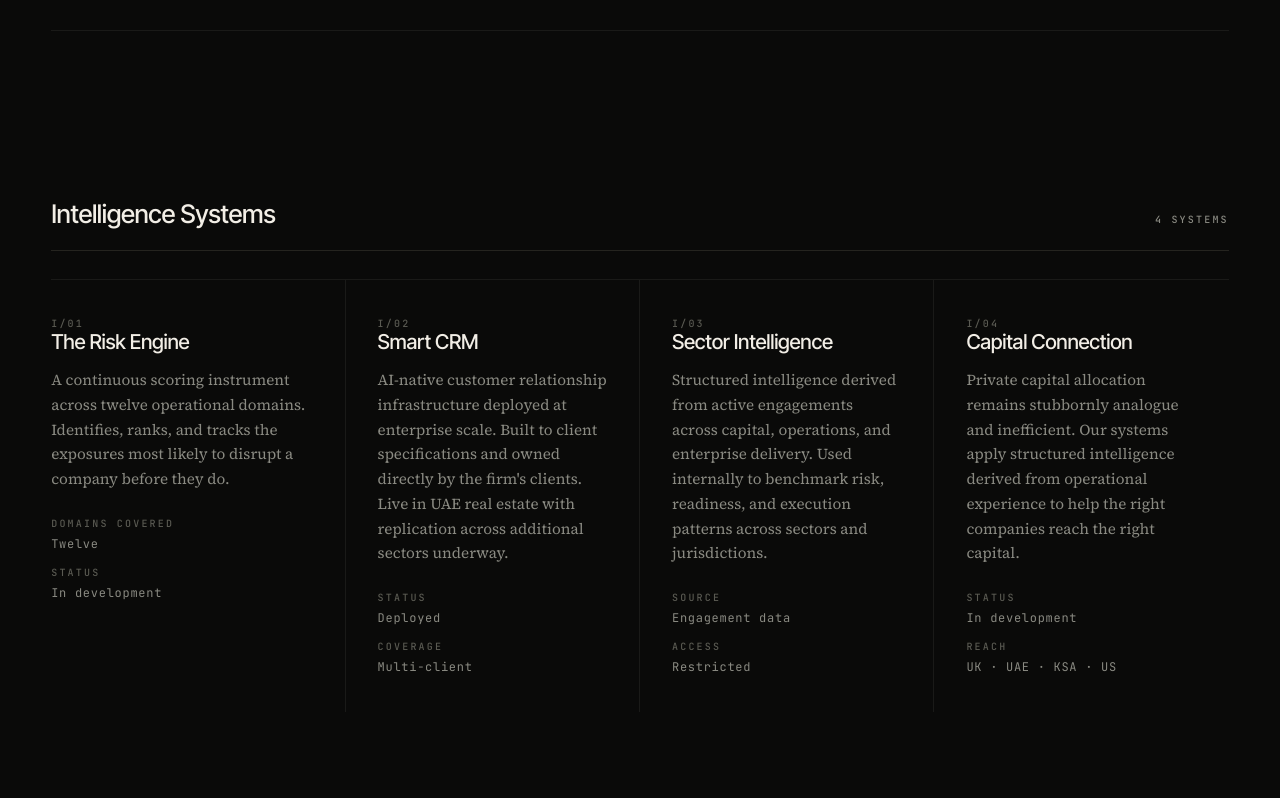
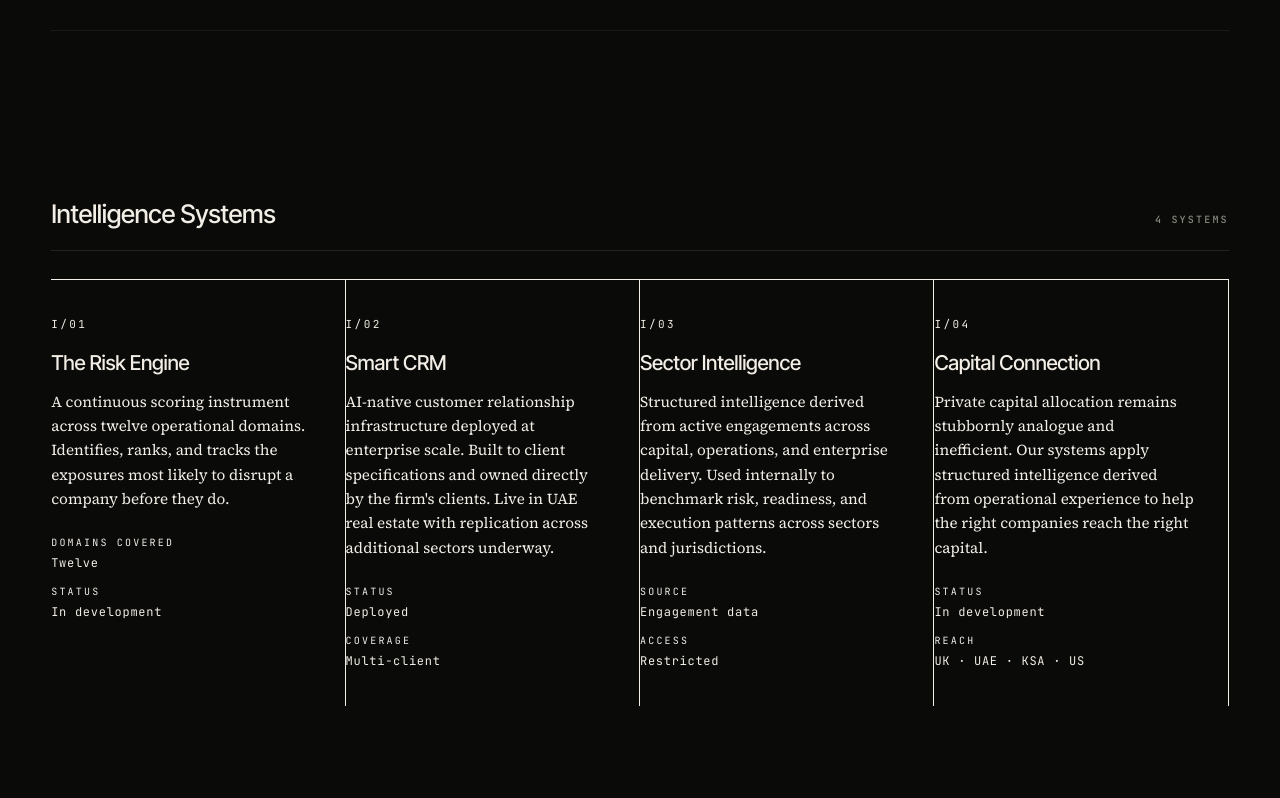
Before and after one commit to CannonballKidEverton/Val-corp-2, a Next.js app: page / in a window 1280 px wide. Shown: the part 3202-4000 px from the top of the page. Built offline with nearby package versions, Linux system fonts and the light colour scheme.

Commit message:
Update IntelligenceZone.tsx

```diff
--- a/components/zones/IntelligenceZone.tsx
+++ b/components/zones/IntelligenceZone.tsx
@@ -4,45 +4,47 @@ import { intelligenceSystems } from '@/content/intelligence';
 
 export function IntelligenceZone() {
   return (
-    <ArrivalWrapper as="section" className="zone-pad" id="intelligence">
+    <section id="intelligence">
+      <ArrivalWrapper as="div" className="zone-pad">
         <SectionHead
           title="Intelligence Systems"
           counter={`${intelligenceSystems.length} systems`}
         />
-      <div className="grid grid-cols-1 sm:grid-cols-2 xl:grid-cols-4 border-t border-hairline">
-        {intelligenceSystems.map((sys, i) => (
-          <div
-            key={sys.ref}
-            className={[
-              'py-9 pr-8',
-              i !== intelligenceSystems.length - 1
-                ? 'xl:border-r border-hairline'
-                : '',
-              i % 2 === 0 ? '' : 'sm:pl-8 xl:pl-0',
-              i >= 2 ? 'sm:border-t xl:border-t-0 border-hairline' : '',
-              i === 0 ? 'xl:pl-0' : 'xl:pl-8',
-            ]
-              .filter(Boolean)
-              .join(' ')}
+
+        <div className="grid grid-cols-1 border-t border-[var(--hairline)] md:grid-cols-2 xl:grid-cols-4">
+          {intelligenceSystems.map((system) => (
+            <article
+              key={system.ref}
+              className="border-b border-[var(--hairline)] py-9 pr-8 md:border-r xl:border-b-0"
             >
-            <span className="t-label text-ink-3 block mb-4.5">{sys.ref}</span>
-            <h3 className="font-sans font-medium text-[clamp(1.15rem,1.6vw,1.5rem)] tracking-[-0.015em] text-ink leading-tight mb-4">
-              {sys.name}
+              <div className="mb-5 font-mono text-[11px] uppercase tracking-[0.22em] text-[var(--text-3)]">
+                {system.ref}
+              </div>
+
+              <h3 className="mb-4 text-[clamp(1.15rem,1.6vw,1.5rem)] font-medium leading-tight tracking-[-0.015em] text-[var(--text)]">
+                {system.name}
               </h3>
-            <p className="font-serif text-[clamp(0.95rem,1.05vw,1.05rem)] leading-relaxed text-ink-2 mb-6 max-w-[36ch]">
-              {sys.description}
+
+              <p className="mb-6 max-w-[36ch] font-serif text-[clamp(0.95rem,1.05vw,1.05rem)] leading-[1.6] text-[var(--text-2)]">
+                {system.description}
               </p>
-            <dl className="flex flex-col gap-3 font-mono">
-              {sys.meta.map((m) => (
-                <div key={m.label}>
-                  <dt className="t-label text-ink-3 mb-1">{m.label}</dt>
-                  <dd className="text-[12px] tracking-[0.06em] text-ink-2">{m.value}</dd>
+
+              <dl className="space-y-3 font-mono">
+                {system.meta.map((item) => (
+                  <div key={item.label}>
+                    <dt className="mb-1 text-[10px] uppercase tracking-[0.22em] text-[var(--text-3)]">
+                      {item.label}
+                    </dt>
+                    <dd className="text-[12px] tracking-[0.06em] text-[var(--text-2)]">
+                      {item.value}
+                    </dd>
                   </div>
                 ))}
               </dl>
-          </div>
+            </article>
           ))}
         </div>
       </ArrivalWrapper>
+    </section>
   );
 }
```
Lines whose indentation alone changed are shown as unchanged.
